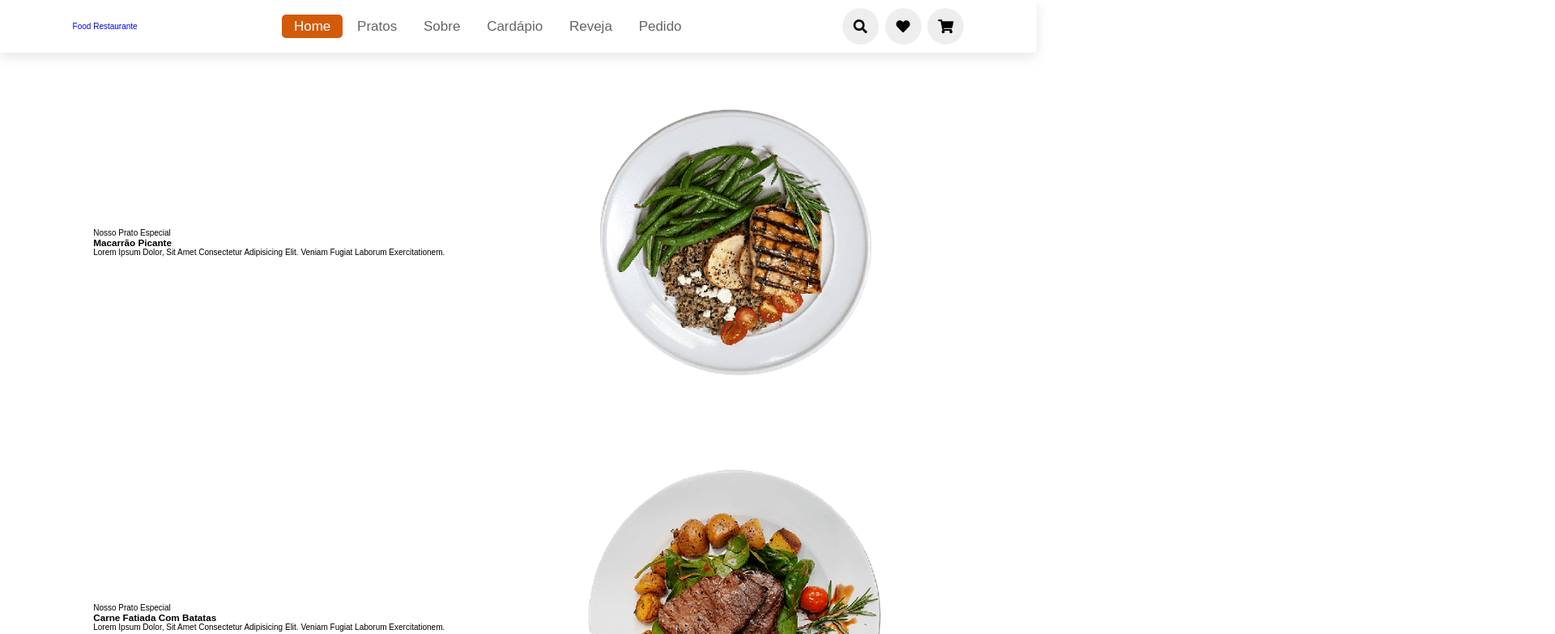
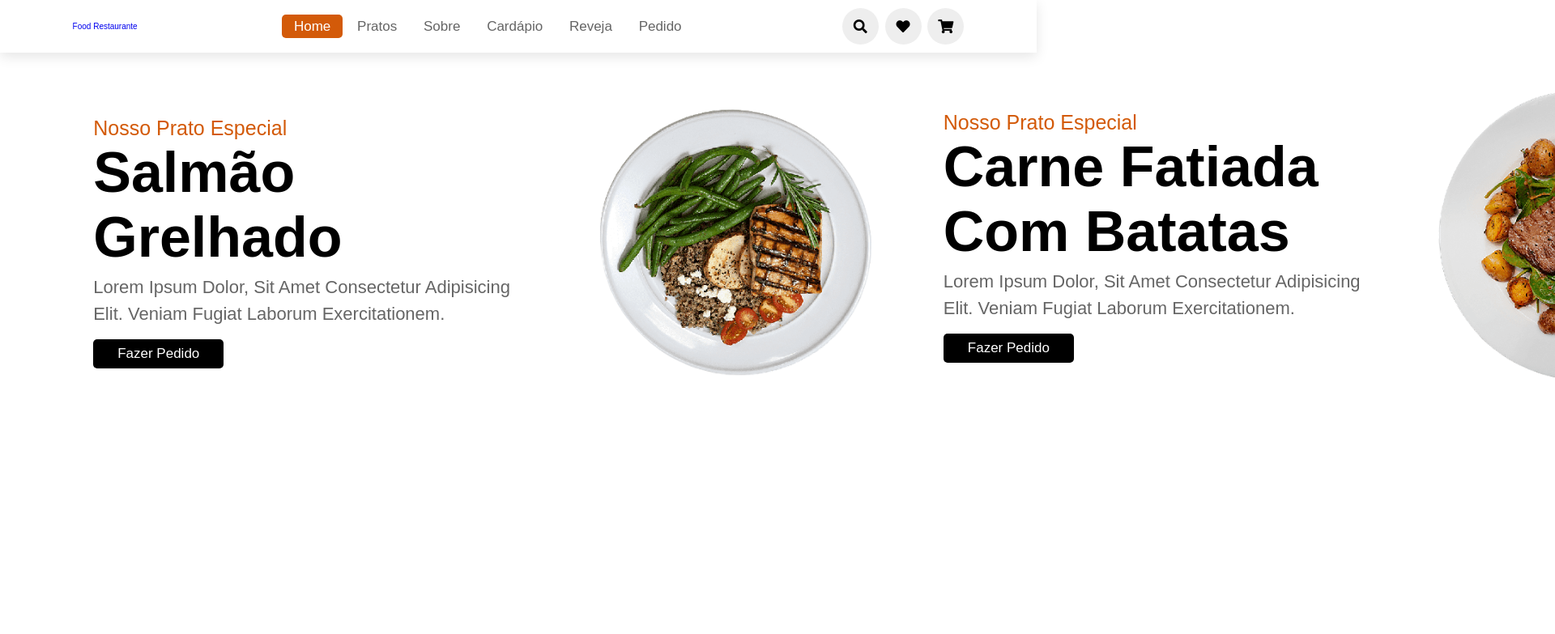
Before and after one commit to LinikerNogueiraMachado/website_restaurante, a plain HTML site: page src/index.html in a window 1280 px wide. Shown: the top 783 px of the page at 81% size, 1920 px wide, since content can reach past the window. Drawn offline with nearby package versions, Linux system fonts and the light colour scheme.

Commit message:
Swiper slide e scripts Swiper

```diff
--- a/src/index.css
+++ b/src/index.css
@@ -30,6 +30,22 @@ section {
 
 section:nth-child(even) {
     background: #eee;
+}
+
+.btn {
+    margin-top: 1rem;
+    display: inline-block;
+    font-size: 1.7rem;
+    color: #fff;
+    background: var(--black);
+    border-radius: .5rem;
+    cursor: pointer;
+    padding: .8rem 3rem;
+}
+
+.btn:hover {
+    background: var(--primary-clr);
+    letter-spacing: .1rem;
 }
 
 header {
@@ -152,6 +168,51 @@ header .icons #menu-bars {
     -webkit-appearance: none;
 }
 
+/* ====== ====== home ====== ====== */
+
+.home .home-slider .slide {
+    display: flex;
+    align-items: center;
+    flex-wrap: wrap;
+    gap: 2rem;
+    padding-top: 9rem;
+}
+
+.home .home-slider .slide .content {
+    flex: 1 1 45rem;
+}
+
+.home .home-slider .slide .image {
+    flex: 1 1 45rem;
+}
+
+.home .home-slider .slide .image img {
+    width: 100%;
+}
+
+.home .home-slider .slide .content span {
+    color: var(--primary-clr);
+    font-size: 2.5rem;
+}
+
+.home .home-slider .slide .content h3 {
+    color: var(--black);
+    font-size: 7rem;
+}
+
+.home .home-slider .slide .content p {
+    color: var(--light-clr);
+    font-size: 2.2rem;
+    padding: .5rem 0;
+    line-height: 1.5;
+}
+
+/* ====== ====== Swiper css ====== ====== */
+
+.swiper-pagination-bullet-active {
+    background: var(--primary-clr);
+}
+
 /* ====== ====== responsividade ====== ====== */
 
 @media (max-width:991px) {
@@ -161,6 +222,10 @@ header .icons #menu-bars {
 
     header {
         padding: 1rem 2rem;
+    }
+
+    section {
+        padding: 2rem;
     }
 }
 
@@ -197,6 +262,10 @@ header .icons #menu-bars {
         width: 90%;
         margin: 0;
     }
+
+    .home .home-slider .slide .content h3 {
+        font-size: 5rem;
+    }
 }
 
 @media (max-width:991px) {
@@ -204,23 +273,3 @@ header .icons #menu-bars {
         font-size: 50%;
     }
 }
-
-.home .home-slider .slide {
-    display: flex;
-    align-items: center;
-    flex-wrap: wrap;
-    gap: 2rem;
-    padding-top: 9rem;
-}
-
-.home .home-slider .slide .content {
-    flex: 1 1 45rem;
-}
-
-.home .home-slider .slide .image {
-    flex: 1 1 45rem;
-}
-
-.home .home-slider .slide .image img {
-    width: 100%;
-}
--- a/src/index.html
+++ b/src/index.html
@@ -4,9 +4,10 @@
         <meta charset="utf-8">
         <meta name="viewport" content="width=device-width, initial-scale=1">
         <meta name="theme-color" content="#000000">
-        <meta name="Food restaurante" content="Site responsivo">
+        <meta name="Food restaurante" content="website responsivo">
         <title>Food restaurante</title>
         <link rel="stylesheet" href="./index.css">
+        <link rel="stylesheet" href="https://cdn.jsdelivr.net/npm/swiper/swiper-bundle.min.css">
         <link rel="stylesheet" href="https://cdnjs.cloudflare.com/ajax/libs/font-awesome/5.15.3/css/all.min.css">
     </head>
     <body>
@@ -43,23 +44,26 @@
         </form>
         <!-- home section start -->
         <section class="home" id="home">
-            <div class="home-slider">
-                <div class="wraper">
-                    <div class="slide"> <!-- slide start -->
+            <div class="swiper-container home-slider">
+                <div class="swiper-wrapper wraper">
+                    <div class="swiper-slide slide">
+                        <!-- slide start -->
                         <div class="content">
                             <span>Nosso prato especial</span>
-                            <h3>Macarrão picante</h3>
+                            <h3>Salmão grelhado</h3>
                             <p>
                                 Lorem ipsum dolor, sit amet consectetur adipisicing elit. Veniam fugiat laborum
                                 exercitationem.
                             </p>
-                            <a href="#" class="btn"></a>
+                            <a href="#" class="btn">Fazer pedido</a>
                         </div>
                         <div class="image">
                             <img src="./assets/img/salmão-grelhado.png" alt="">
                         </div>
-                    </div> <!-- slide end -->
-                    <div class="slide"><!-- slide start -->
+                    </div>
+                    <!-- slide end -->
+                    <div class="swiper-slide slide">
+                        <!-- slide start -->
                         <div class="content">
                             <span>Nosso prato especial</span>
                             <h3>Carne fatiada com batatas</h3>
@@ -67,13 +71,15 @@
                                 Lorem ipsum dolor, sit amet consectetur adipisicing elit. Veniam fugiat laborum
                                 exercitationem.
                             </p>
-                            <a href="#" class="btn"></a>
+                            <a href="#" class="btn">Fazer pedido</a>
                         </div>
                         <div class="image">
                             <img src="./assets/img/carne-fatiada-batata.png" alt="">
                         </div>
-                    </div><!-- slide end -->
-                    <div class="slide"><!-- slide start -->
+                    </div>
+                    <!-- slide end -->
+                    <div class="swiper-slide slide">
+                        <!-- slide start -->
                         <div class="content">
                             <span>Nosso prato especial</span>
                             <h3>Frutos do mar do Norte</h3>
@@ -81,16 +87,19 @@
                                 Lorem ipsum dolor, sit amet consectetur adipisicing elit. Veniam fugiat laborum
                                 exercitationem.
                             </p>
-                            <a href="#" class="btn"></a>
+                            <a href="#" class="btn">Fazer pedido</a>
                         </div>
                         <div class="image">
                             <img src="./assets/img/frutos-do-mar-norte.png" alt="">
                         </div>
-                    </div><!-- slide end -->
+                    </div>
+                    <!-- slide end -->
                 </div>
+                <div class="swiper-pagination"></div>
             </div>
         </section>
         <!-- home section end -->
         <script src="./js/scripts.js"></script>
+        <script src="https://unpkg.com/swiper/swiper-bundle.min.js"></script>
     </body>
 </html>
--- a/src/js/scripts.js
+++ b/src/js/scripts.js
@@ -18,3 +18,18 @@ document.querySelector('#search-icon').onclick = () =>{
 document.querySelector('#close').onclick = () =>{
     document.querySelector('#search-form').classList.remove('active');
 }
+
+/*====== ====== scripts do swiper slide ====== ======*/
+var swiper = new Swiper(".home-slider", {
+    spaceBetween: 30,
+    centeredSlides: true,
+    autoplay: {
+      delay: 7500,
+      disableOnInteraction: false,
+    },
+    pagination: {
+      el: ".swiper-pagination",
+      clickable: true,
+    },
+    loop:true,
+  });
```
